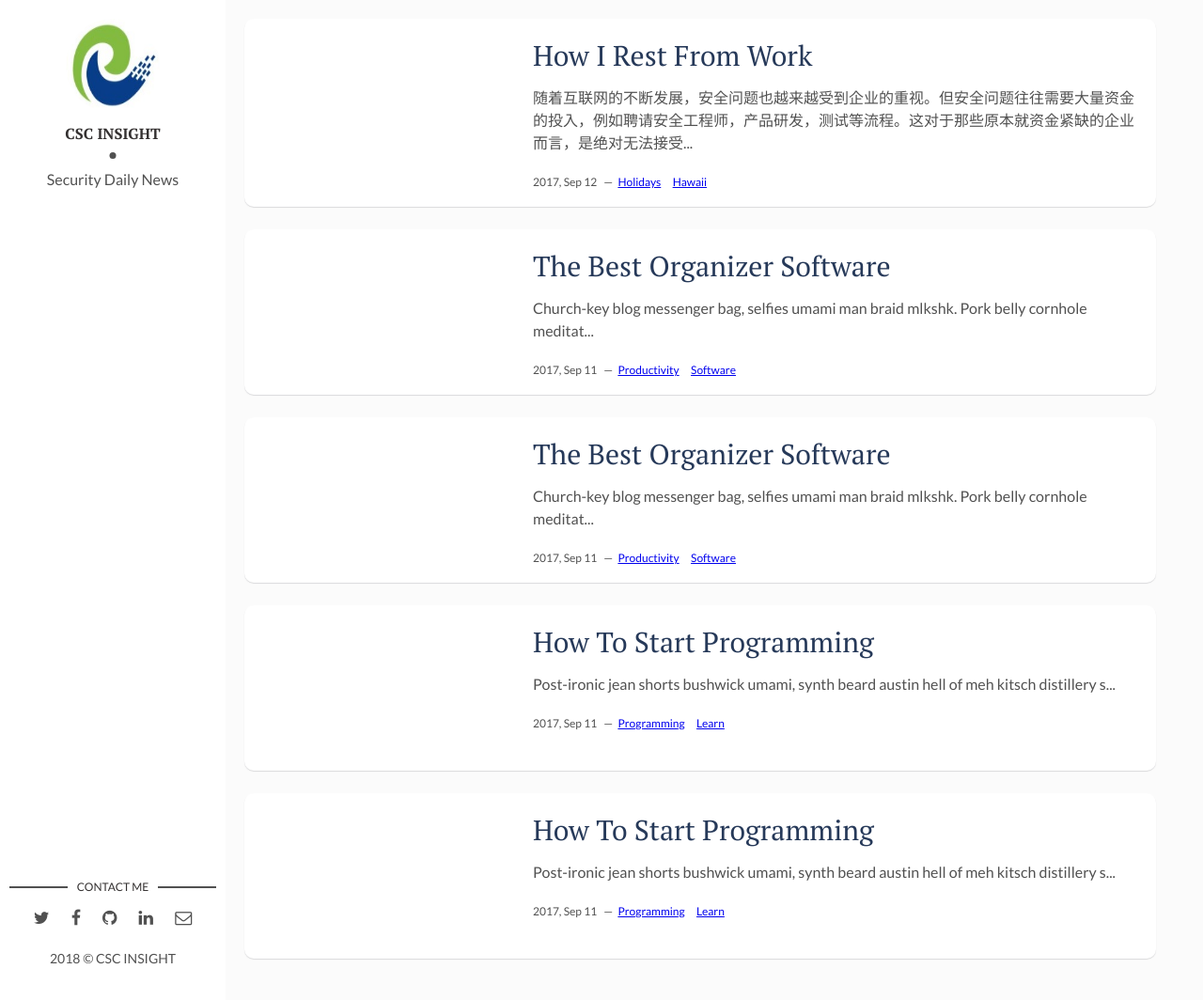
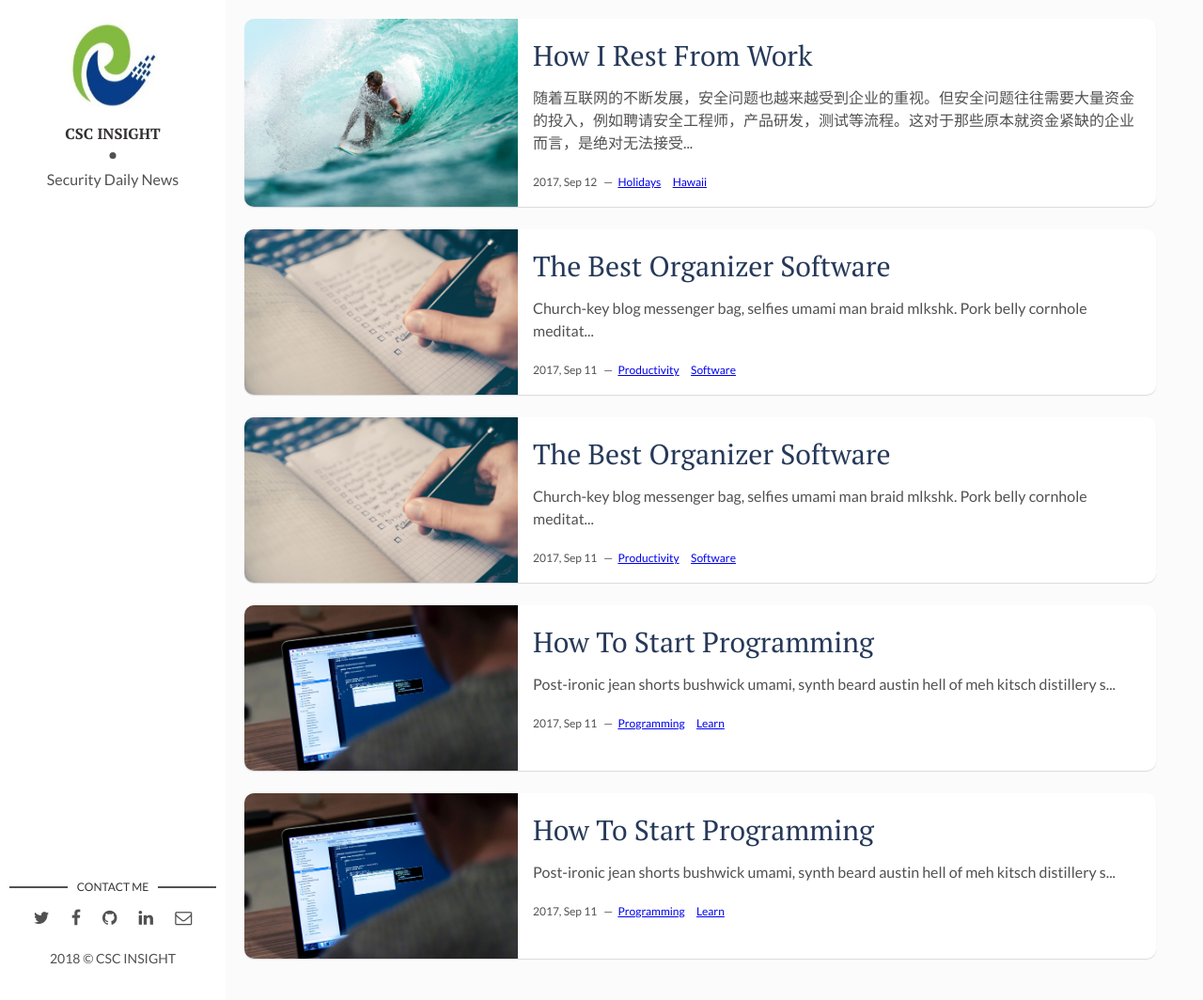
Before and after one commit to Marshalord/CSC005, a Jekyll site: the page built from passed.html, in a window 1280 px wide and 1064 px high. Shown: the whole window at 94% size. Built offline with Jekyll 4.4.1, drawn with Linux system fonts in a browser that asks for light colours.

Commit message:
Fourth pages commit

```diff
--- a/index.html
+++ b/index.html
@@ -4,7 +4,7 @@ layout: main
 {% for post in site.posts limit:5 %}
 <article class="post">
   {% if post.img %}
-    <a class="post-thumbnail" style="background-image: url({{"/assets/img/" | prepend: site.baseurl | append : post.img}})" href="{{post.tourl}}"></a>
+    <a class="post-thumbnail" style="background-image: url({{"/assets/img/" | prepend: site.selfurl | append : post.img}})" href="{{post.tourl}}"></a>
   {% else %}
   {% endif %}
   <div class="post-content">
--- a/passed.html
+++ b/passed.html
@@ -6,7 +6,7 @@ permalink: /passed/
 {% for post in site.posts offset:5 limit:5%}
 <article class="post">
   {% if post.img %}
-    <a class="post-thumbnail" style="background-image: url({{"/assets/img/" | prepend: site.baseurl | append : post.img}})" href="{{post.tourl}}"></a>
+    <a class="post-thumbnail" style="background-image: url({{"/assets/img/" | prepend: site.selfurl | append : post.img}})" href="{{post.tourl}}"></a>
   {% else %}
   {% endif %}
   <div class="post-content">
```
